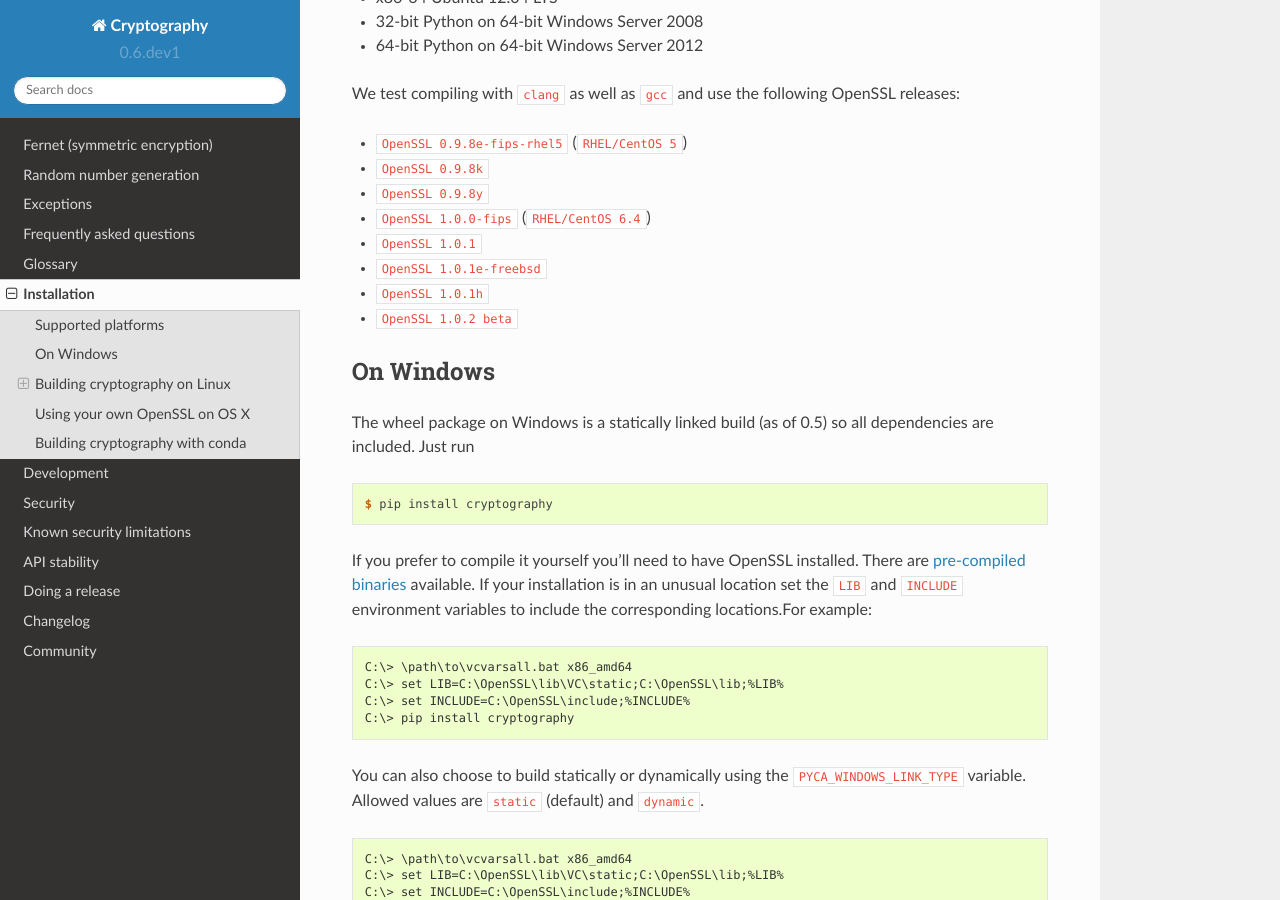
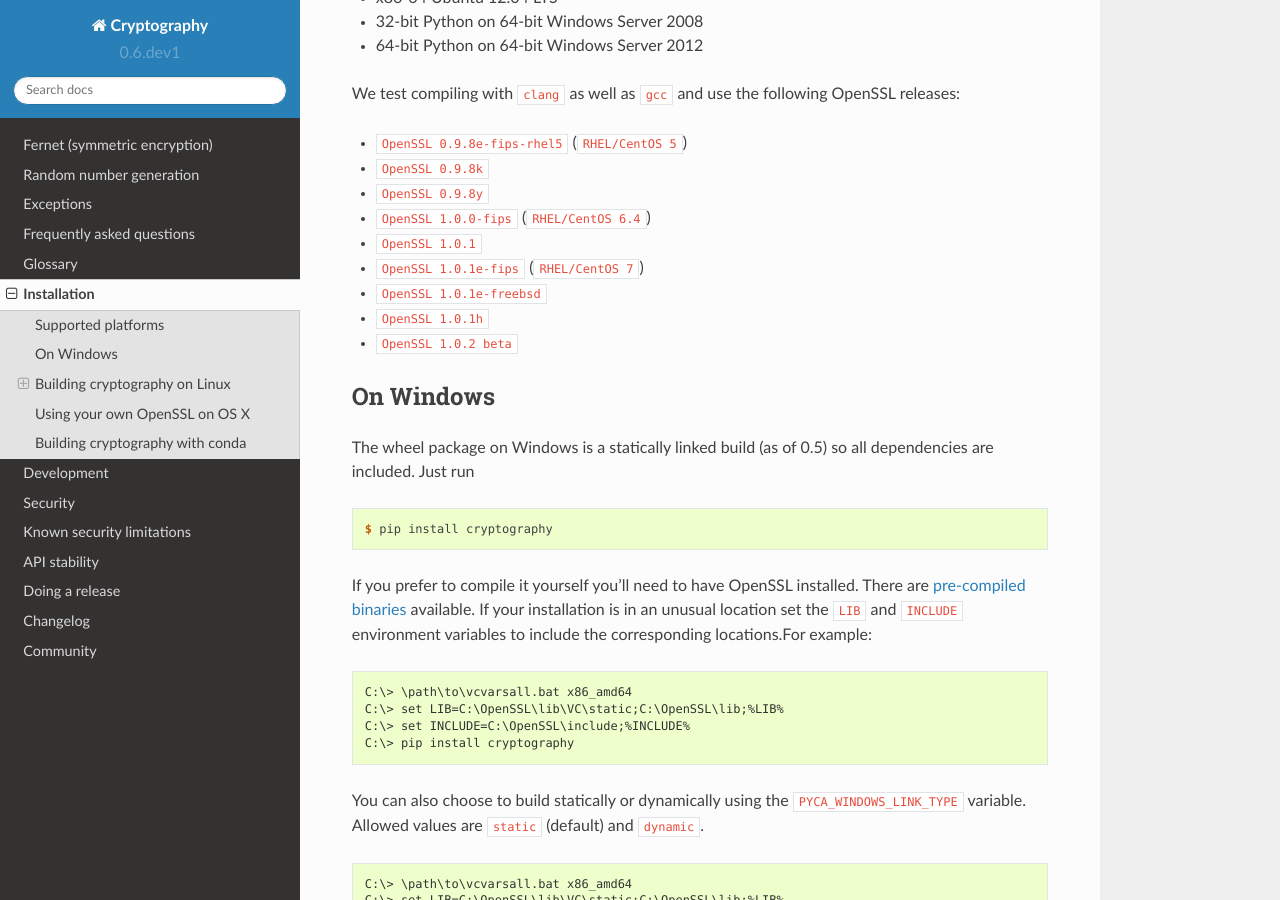
Before and after one commit to WebKing0121/cryptography, a Sphinx documentation site: the page built from docs/installation.rst, in a window 1280 px wide and 900 px high, scrolled down 491 px. Built offline with Sphinx 7.4.7 and the Read the Docs theme 2.0.0, drawn with Linux system fonts in a browser that asks for light colours; pages that are not in the unit, such as notebooks, are missing from menus.

Commit message:
add OpenSSL from RHEL/CentOS 7 to testing list

```diff
--- a/docs/installation.rst
+++ b/docs/installation.rst
@@ -28,6 +28,7 @@ OpenSSL releases:
 * ``OpenSSL 0.9.8y``
 * ``OpenSSL 1.0.0-fips`` (``RHEL/CentOS 6.4``)
 * ``OpenSSL 1.0.1``
+* ``OpenSSL 1.0.1e-fips`` (``RHEL/CentOS 7``)
 * ``OpenSSL 1.0.1e-freebsd``
 * ``OpenSSL 1.0.1h``
 * ``OpenSSL 1.0.2 beta``
```
